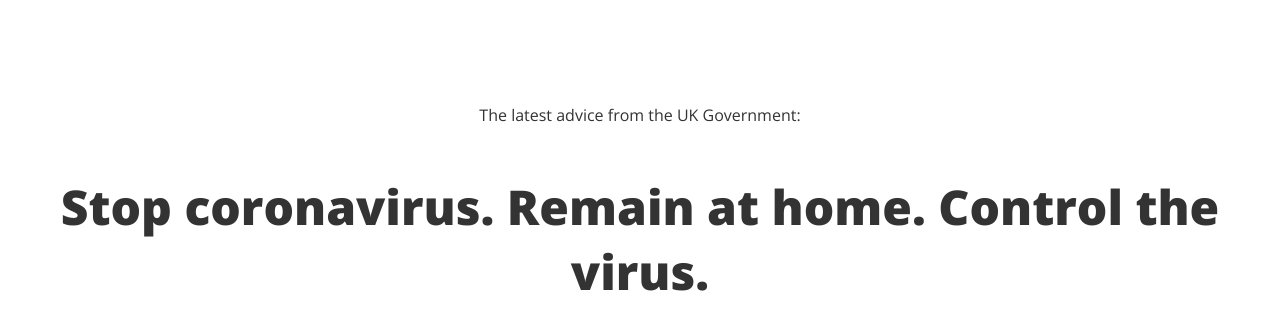
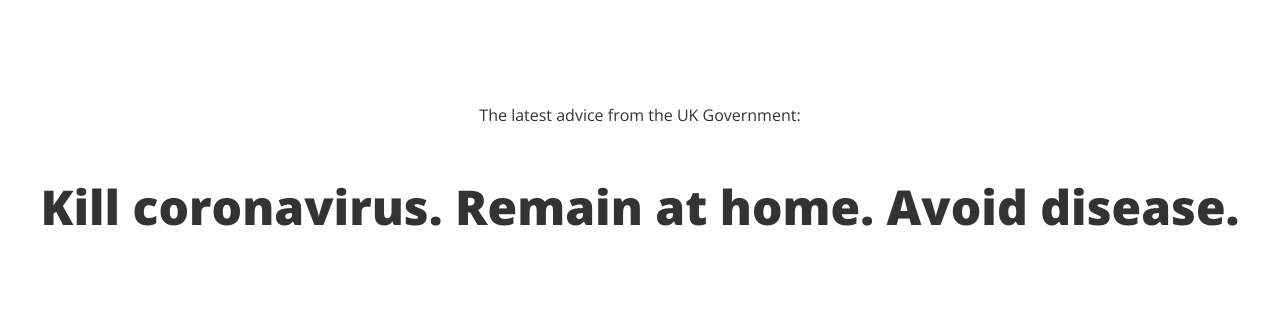
Before and after one commit to igelstorm/covid-19-slogan, a Svelte app: page / in a window 1280 px wide. Shown: the top 330 px of the page. Built offline with nearby package versions, Linux system fonts and the light colour scheme.

Commit message:
Add some words

```diff
--- a/src/App.svelte
+++ b/src/App.svelte
@@ -4,36 +4,44 @@
 			verb: [
 				"Protect",
 				"Save",
-				"Help"
+				"Help",
 			],
 			object: [
 				"the NHS",
 				"lives",
-				"the public"
+				"Britain",
+				"the public",
+				"the people",
+				"key workers",
 			]
 		},
 		negative: {
 			verb: [
 				"Stop",
 				"Kill",
-				"Control"
+				"Control",
+				"Avoid",
+				"Avoid",
 			],
 			object: [
 				"coronavirus",
 				"the virus",
-				"the disease"
+				"disease",
+				"transmission",
+				"the pandemic",
 			]
 		},
 		intransitive: {
 			verb: [
 				"Stay",
-				"Be",
-				"Remain"
+				"Always be",
+				"Remain",
 			],
 			object: [
 				"at home",
 				"alert",
-				"with us"
+				"safe",
+				"with us",
 			]
 		}
 	}
```
